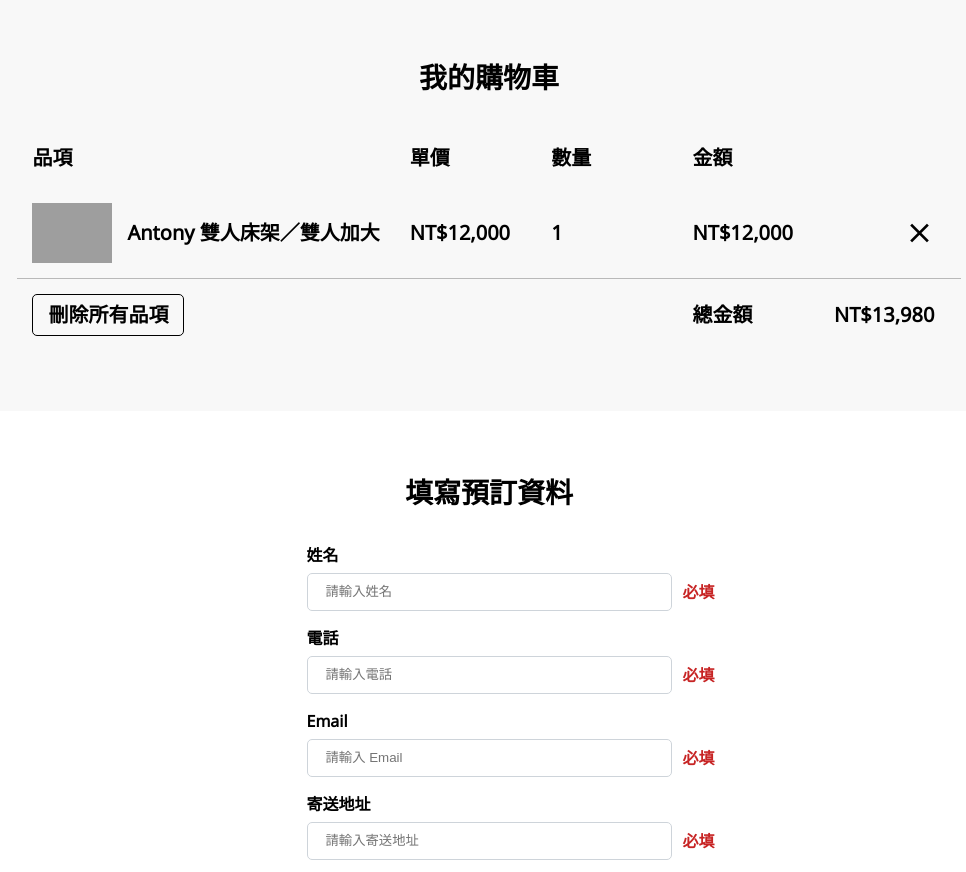
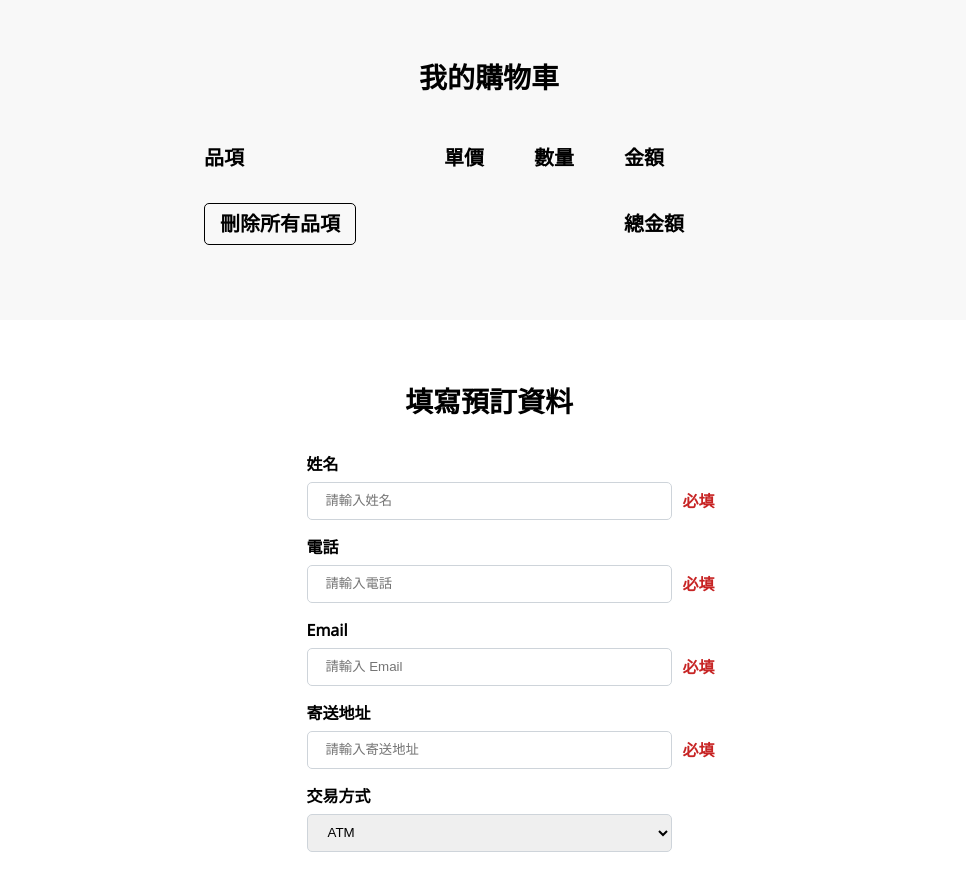
Before and after one commit to kira134679/2025-hex-js-m8, a website built with Vite: page index.html in a window 1280 px wide. Shown: the part 2700-3572 px from the top of the page, without its empty margins (151-1117 px from the left). Built offline with nearby package versions, Linux system fonts and the light colour scheme; no server answers; grey boxes are pictures that could not be loaded.

Commit message:
feat: restructure shopping cart table with thead, tbody, and tfoot

```diff
--- a/index.html
+++ b/index.html
@@ -288,6 +288,7 @@
       <h3 class="section-title">我的購物車</h3>
       <div class="overflowWrap">
         <table class="shoppingCart-table">
+          <thead>
             <tr>
               <th width="40%">品項</th>
               <th width="15%">單價</th>
@@ -295,20 +296,9 @@
               <th width="15%">金額</th>
               <th width="15%"></th>
             </tr>
-          <tr>
-            <td>
-              <div class="cardItem-title">
-                <img src="https://i.imgur.com/HvT3zlU.png" alt="" />
-                <p>Antony 雙人床架／雙人加大</p>
-              </div>
-            </td>
-            <td>NT$12,000</td>
-            <td>1</td>
-            <td>NT$12,000</td>
-            <td class="discardBtn">
-              <a href="#" class="material-icons"> clear </a>
-            </td>
-          </tr>
+          </thead>
+          <tbody class="shoppingCart-tableBody"></tbody>
+          <tfoot>
             <tr>
               <td>
                 <a href="#" class="discardAllBtn">刪除所有品項</a>
@@ -318,8 +308,9 @@
               <td>
                 <p>總金額</p>
               </td>
-            <td>NT$13,980</td>
+              <td id="totalPrice"></td>
             </tr>
+          </tfoot>
         </table>
       </div>
     </section>
```
Lines whose indentation alone changed are shown as unchanged.
